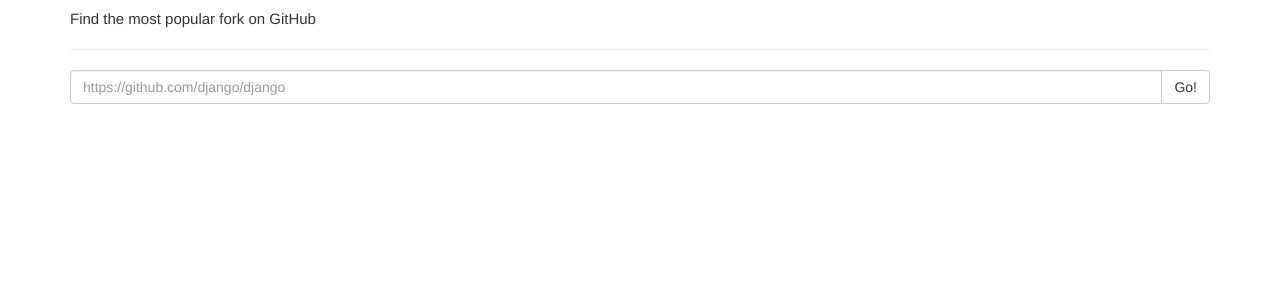
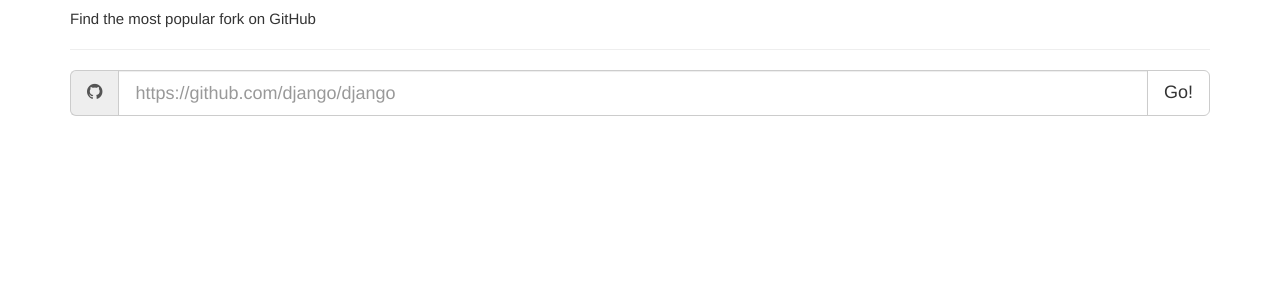
Before and after one commit to AndreMiras/gitpop2, a Django app: page / in a window 1280 px wide. Shown: the part 51-351 px from the top of the page. Run offline with Django 3.2, Linux system fonts and the light colour scheme; some libraries are stand-ins or nearby versions.

Commit message:
minor form input fixes: larger and prepend awesome font github icon

```diff
--- a/templates/_pop_form.html
+++ b/templates/_pop_form.html
@@ -1,7 +1,8 @@
 <form action="{% url 'pop_form' %}" method="post">{% csrf_token %}
   {{ form.non_field_errors }}
 
-  <div class="input-group">
+  <div class="input-group input-group-lg">
+    <div class="input-group-addon"><i class="fa fa-github"></i></div>
     {% for field in form %}
       {{ field.errors }}
       {{ field }}
```
